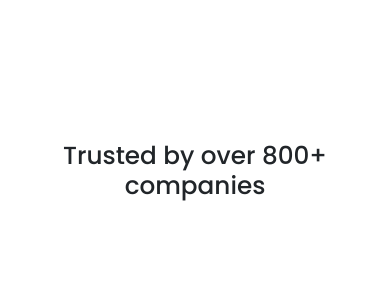
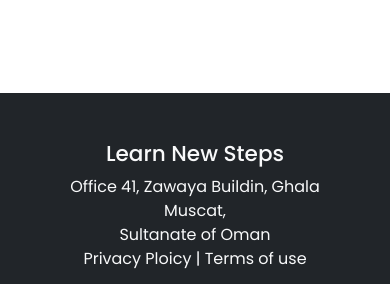
Before and after one commit to sabbir-developer1/Learning-steps, a plain HTML site: page index.html in a window 390 px wide. Shown: the part 7642-7926 px from the top of the page. Drawn offline with nearby package versions, Linux system fonts and the light colour scheme.

Commit message:
Responsive Design trusted company section

```diff
--- a/index.html
+++ b/index.html
@@ -364,7 +364,7 @@
       <!------------------------------
         trusted company section start
       ------------------------------->
-      <section class="my-5 p-5">
+      <section class="my-5 p-5 d-none d-lg-block">
         <div class="row align-items-center justify-content-center g-5">
           <h2 class="text-center mb-5">Trusted by over 800+ companies</h2>
           <div class="col-lg-2 col-md-12">
```
